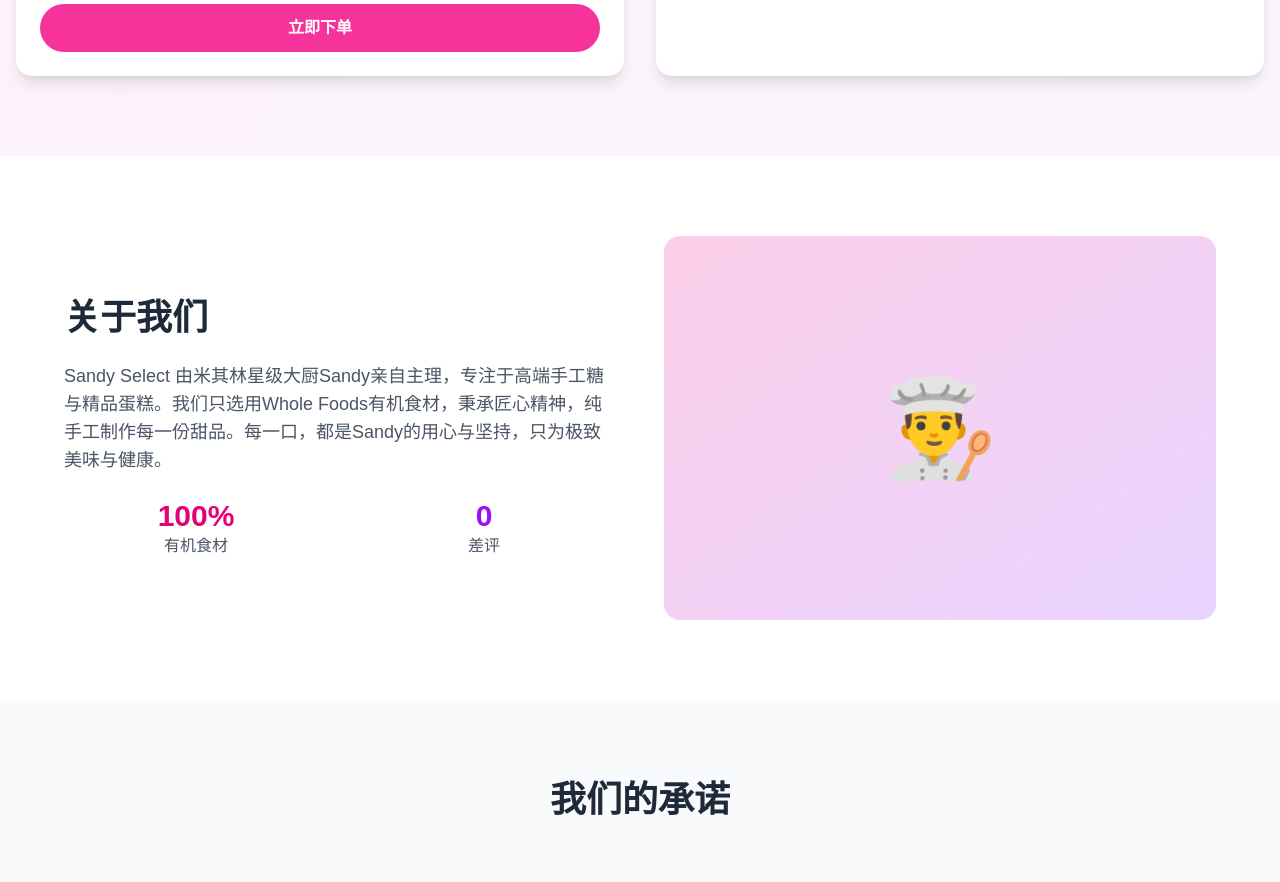
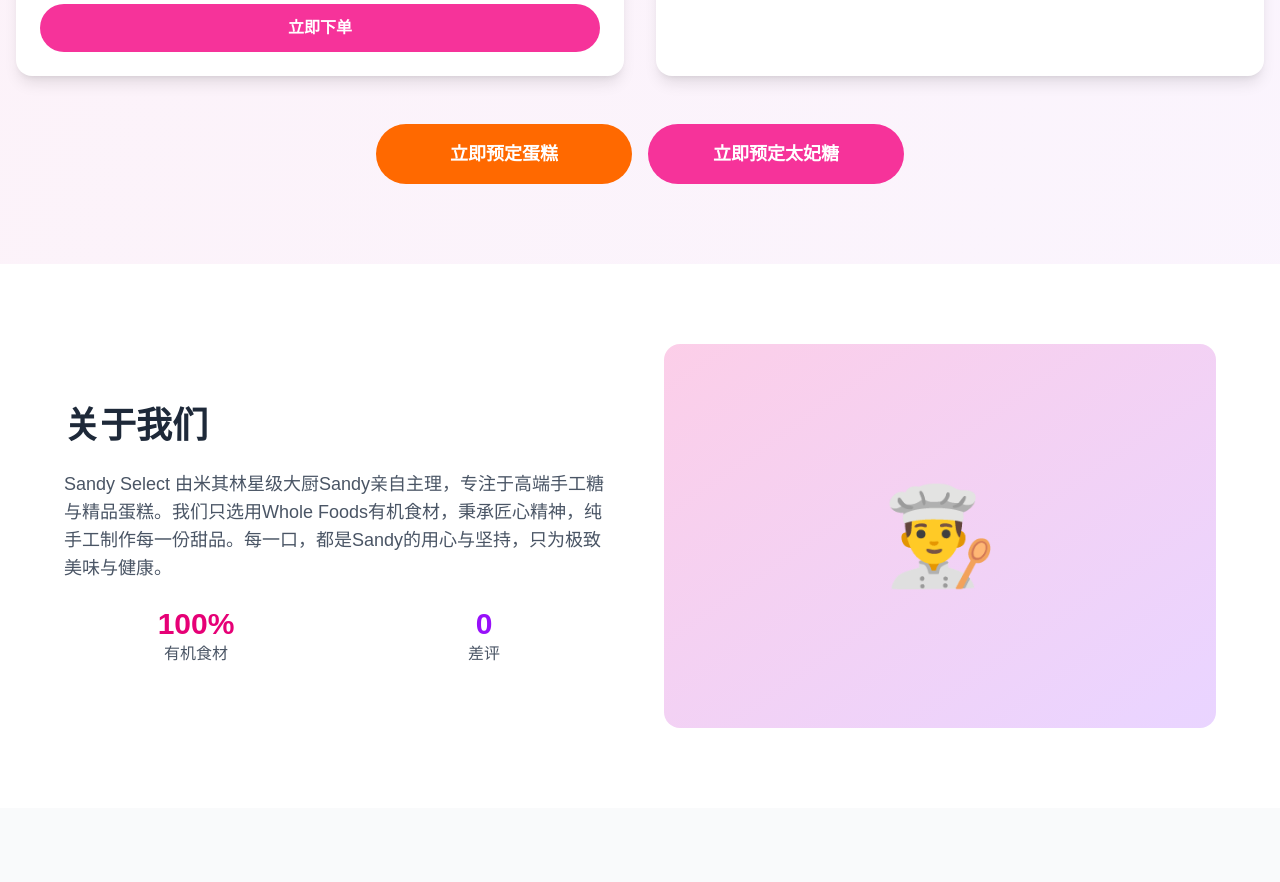
Before and after one commit to gaoyuze2019/sandyselect, a Next.js app: page / in a window 1280 px wide. Shown: the part 1480-2362 px from the top of the page. Built offline with nearby package versions, Linux system fonts and the light colour scheme.

Commit message:
add two order buttons for cake and toffee

```diff
--- a/src/app/page.tsx
+++ b/src/app/page.tsx
@@ -109,6 +109,25 @@
               </div>
             </div>
           </div>
+          {/* 新增两个并列按钮 */}
+          <div className="flex flex-col md:flex-row gap-4 justify-center mt-12">
+            <a
+              href={orderFormUrl}
+              target="_blank"
+              rel="noopener noreferrer"
+              className="bg-orange-500 hover:bg-orange-600 text-white px-8 py-4 rounded-full text-lg font-semibold text-center transition-all duration-300 md:w-64"
+            >
+              立即预定蛋糕
+            </a>
+            <a
+              href={orderFormUrl}
+              target="_blank"
+              rel="noopener noreferrer"
+              className="bg-pink-500 hover:bg-pink-600 text-white px-8 py-4 rounded-full text-lg font-semibold text-center transition-all duration-300 md:w-64"
+            >
+              立即预定太妃糖
+            </a>
+          </div>
         </div>
       </section>
 
```
